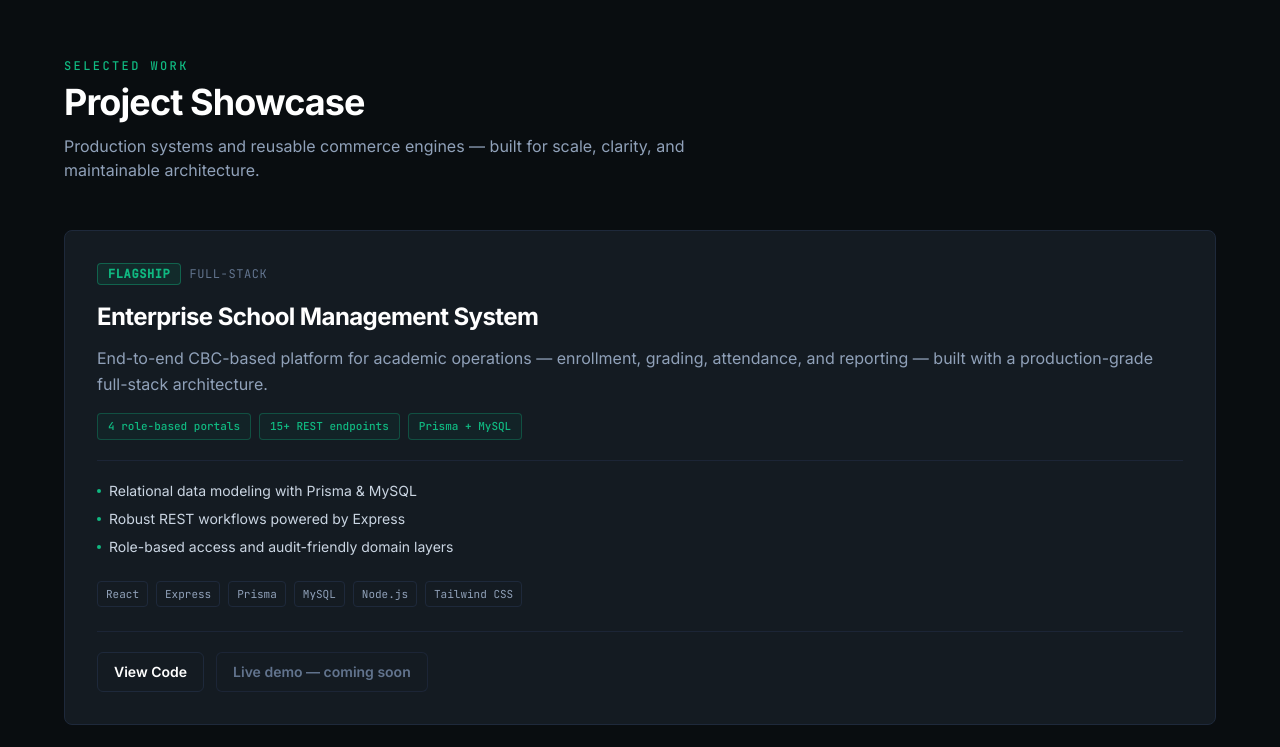
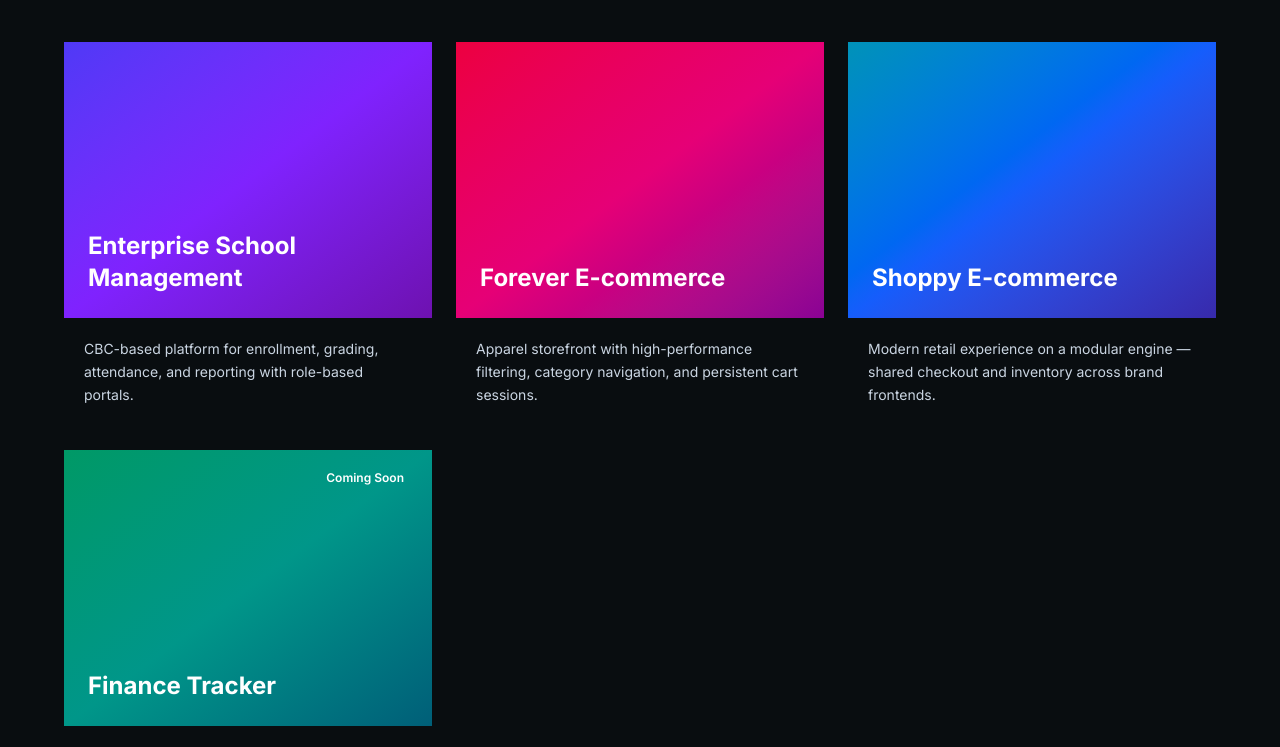
Before and after one commit to HIM-coder001/MY-PORTFOLIO, a React (Vite) app: page / in a window 1280 px wide. Shown: the part 1360-2107 px from the top of the page. Built offline with nearby package versions, Linux system fonts and the light colour scheme.

Commit message:
projects data and section

```diff
--- a/src/components/ProjectCard.jsx
+++ b/src/components/ProjectCard.jsx
@@ -1,93 +1,41 @@
-export default function ProjectCard({ project, className = '' }) {
-  return (
-    <article
-      className={`project-card-glow flex h-full flex-col rounded-lg border border-border-slate bg-slate-card p-6 sm:p-7 ${className}`}
+export default function ProjectCard({ project }) {
+  const cardContent = (
+    <>
+      <div
+        className={`relative aspect-[4/3] bg-gradient-to-br ${project.gradient} p-6`}
       >
-      <div className="mb-4 flex flex-wrap items-center gap-2">
-        <span className="rounded border border-emerald-accent/40 bg-emerald-accent/10 px-2.5 py-0.5 font-mono text-[10px] font-semibold uppercase tracking-wider text-emerald-accent sm:text-xs">
-          {project.badge}
-        </span>
-        {project.featured && (
-          <span className="font-mono text-[10px] uppercase tracking-wider text-slate-500 sm:text-xs">
-            Full-Stack
+        {project.isPrivate && (
+          <span className="absolute left-4 top-4 rounded-full bg-black/60 px-3 py-1 text-xs font-medium text-white/90 backdrop-blur-sm">
+            This repository is private
           </span>
         )}
+        {project.comingSoon && (
+          <span className="absolute right-4 top-4 rounded-full bg-primary px-3 py-1 text-xs font-semibold text-white">
+            Coming Soon
+          </span>
+        )}
+        <div className="flex h-full items-end">
+          <h3 className="text-xl font-bold text-white sm:text-2xl">{project.title}</h3>
         </div>
+      </div>
+      <div className="p-5">
+        <p className="text-sm leading-relaxed text-muted">{project.description}</p>
+      </div>
+    </>
+  );
 
-      <h3 className="text-xl font-bold tracking-tight text-white sm:text-2xl">
-        {project.title}
-      </h3>
-
-      <p className="mt-3 text-sm leading-relaxed text-slate-400 sm:text-base">
-        {project.description}
-      </p>
-
-      {project.metrics?.length > 0 && (
-        <div className="mt-4 flex flex-wrap gap-2">
-          {project.metrics.map((metric) => (
-            <span
-              key={metric}
-              className="rounded border border-emerald-accent/30 bg-emerald-accent/5 px-2.5 py-1 font-mono text-[10px] font-medium text-emerald-accent sm:text-[11px]"
-            >
-              {metric}
-            </span>
-          ))}
-        </div>
-      )}
-
-      <ul className="mt-5 flex-grow space-y-2 border-t border-border-slate/80 pt-5">
-        {project.highlights.map((point) => (
-          <li
-            key={point}
-            className="flex gap-2 text-sm text-slate-300 before:mt-2 before:h-1 before:w-1 before:shrink-0 before:rounded-full before:bg-emerald-accent before:content-['']"
-          >
-            {point}
-          </li>
-        ))}
-      </ul>
-
-      <div className="mt-6 flex flex-wrap gap-2">
-        {project.stack.map((tech) => (
-          <span
-            key={tech}
-            className="rounded border border-border-slate px-2 py-1 font-mono text-[11px] text-slate-400"
-          >
-            {tech}
-          </span>
-        ))}
-      </div>
-
-      {project.repoUrl && (
-        <div className="mt-6 flex flex-wrap gap-3 border-t border-border-slate/80 pt-5">
+  if (project.repoUrl && !project.comingSoon) {
+    return (
       <a
         href={project.repoUrl}
         target="_blank"
         rel="noopener noreferrer"
-            className="inline-flex min-h-10 items-center justify-center rounded-md border border-border-slate px-4 text-sm font-semibold text-white transition hover:border-emerald-accent hover:text-emerald-accent focus-visible:outline focus-visible:outline-2 focus-visible:outline-offset-2 focus-visible:outline-emerald-accent"
+        className="project-card block"
       >
-            View Code
+        {cardContent}
       </a>
-          {project.liveUrl ? (
-            <a
-              href={project.liveUrl}
-              target="_blank"
-              rel="noopener noreferrer"
-              className="inline-flex min-h-10 items-center justify-center rounded-md border border-emerald-accent bg-emerald-accent/10 px-4 text-sm font-semibold text-emerald-accent transition hover:bg-emerald-accent hover:text-obsidian focus-visible:outline focus-visible:outline-2 focus-visible:outline-offset-2 focus-visible:outline-emerald-accent"
-            >
-              Live Demo
-            </a>
-          ) : (
-            <button
-              type="button"
-              disabled
-              title="Add liveUrl in projects.js after you deploy"
-              className="inline-flex min-h-10 cursor-not-allowed items-center justify-center rounded-md border border-border-slate/80 bg-slate-card px-4 text-sm font-semibold text-slate-500"
-            >
-              Live demo — coming soon
-            </button>
-          )}
-        </div>
-      )}
-    </article>
     );
   }
+
+  return <article className="project-card">{cardContent}</article>;
+}
--- a/src/components/ProjectShowcase.jsx
+++ b/src/components/ProjectShowcase.jsx
@@ -1,34 +1,20 @@
-import { flagshipProject, engineProjects } from '../data/projects.js';
+import { projects } from '../data/projects.js';
 import ProjectCard from './ProjectCard.jsx';
+import { siteConfig } from '../data/siteConfig.js';
 
 export default function ProjectShowcase() {
   return (
-    <section
-      id="projects"
-      className="border-t border-border-slate/60 px-4 py-16 sm:px-6 sm:py-20 lg:px-8 lg:py-24"
-    >
+    <section id="projects" className="animate-on-scroll section-pad border-t border-border-muted">
       <div className="mx-auto max-w-6xl">
-        <header className="mb-10 text-center sm:mb-12 lg:text-left">
-          <p className="font-mono text-xs font-medium uppercase tracking-[0.2em] text-emerald-accent">
-            Selected Work
-          </p>
-          <h2 className="mt-2 text-3xl font-bold tracking-tight text-white sm:text-4xl">
-            Project Showcase
-          </h2>
-          <p className="mx-auto mt-3 max-w-2xl text-sm text-slate-400 sm:text-base lg:mx-0">
-            Production systems and reusable commerce engines — built for scale,
-            clarity, and maintainable architecture.
-          </p>
+        <header className="mb-14">
+          <h2 className="section-title">My Projects</h2>
+          <p className="section-subtitle whitespace-pre-line">{siteConfig.projectsIntro}</p>
         </header>
 
-        <div className="grid grid-cols-1 gap-6">
-          <ProjectCard project={flagshipProject} className="lg:p-8" />
-
-          <div className="grid grid-cols-1 gap-6 md:grid-cols-2">
-            {engineProjects.map((project) => (
-              <ProjectCard key={project.id} project={project} />
-            ))}
-          </div>
+        <div className="grid gap-6 sm:grid-cols-2 lg:grid-cols-3">
+          {projects.map((project) => (
+            <ProjectCard key={project.id} project={project} />
+          ))}
         </div>
       </div>
     </section>
--- a/src/data/projects.js
+++ b/src/data/projects.js
@@ -1,52 +1,45 @@
-export const flagshipProject = {
-  id: 'school-management-system',
-  title: 'Enterprise School Management System',
-  badge: 'Flagship',
-  description:
-    'End-to-end CBC-based platform for academic operations — enrollment, grading, attendance, and reporting — built with a production-grade full-stack architecture.',
-  metrics: ['4 role-based portals', '15+ REST endpoints', 'Prisma + MySQL'],
-  highlights: [
-    'Relational data modeling with Prisma & MySQL',
-    'Robust REST workflows powered by Express',
-    'Role-based access and audit-friendly domain layers',
-  ],
-  stack: ['React', 'Express', 'Prisma', 'MySQL', 'Node.js', 'Tailwind CSS'],
-  repoUrl: 'https://github.com/HIM-coder001/CBC-BASED-SCHOOL-MANAGEMENT-SYSTEM',
-  liveUrl: null,
-  featured: true,
-};
-
-export const engineProjects = [
+export const projects = [
+  {
+    id: 'school-management-system',
+    title: 'Enterprise School Management',
+    description:
+      'CBC-based platform for enrollment, grading, attendance, and reporting with role-based portals.',
+    gradient: 'from-indigo-600 via-violet-600 to-purple-800',
+    repoUrl: 'https://github.com/HIM-coder001/CBC-BASED-SCHOOL-MANAGEMENT-SYSTEM',
+    liveUrl: null,
+    isPrivate: false,
+    comingSoon: false,
+  },
   {
     id: 'forever-ecommerce',
     title: 'Forever E-commerce',
-    badge: 'Reusable Engine',
     description:
-      'A sleek, apparel-focused storefront with high-performance filtering, category navigation, and smooth state-driven cart checking.',
-    metrics: ['Client-side filter & sort', 'Persistent cart sessions', 'Modular catalog API'],
-    highlights: [
-      'Fast client-side filtering & sort pipelines',
-      'Optimistic cart state with persistent sessions',
-      'Modular catalog engine shared across brands',
-    ],
-    stack: ['React', 'Tailwind CSS', 'Node.js', 'Express', 'MySQL'],
+      'Apparel storefront with high-performance filtering, category navigation, and persistent cart sessions.',
+    gradient: 'from-rose-600 via-pink-600 to-fuchsia-800',
     repoUrl: 'https://github.com/HIM-coder001/FOREVER-E-COMMERSE',
     liveUrl: null,
+    isPrivate: false,
+    comingSoon: false,
   },
   {
     id: 'shoppy-ecommerce',
     title: 'Shoppy E-commerce',
-    badge: 'Reusable Engine',
     description:
-      'A modern retail experience on the same core modular engine — proving architectural scalability across distinct brand frontends.',
-    metrics: ['Shared checkout module', '2 brand UI shells', 'Identical API contracts'],
-    highlights: [
-      'Swappable theme & layout presets per brand',
-      'Shared checkout, inventory, and auth modules',
-      'Identical API contracts, differentiated UI shells',
-    ],
-    stack: ['React', 'Tailwind CSS', 'Node.js', 'Express', 'MySQL'],
+      'Modern retail experience on a modular engine — shared checkout and inventory across brand frontends.',
+    gradient: 'from-cyan-600 via-blue-600 to-indigo-800',
     repoUrl: 'https://github.com/HIM-coder001/SHOPPY-E-COMMERSE',
     liveUrl: null,
+    isPrivate: false,
+    comingSoon: false,
+  },
+  {
+    id: 'imagify',
+    title: 'Finance Tracker',
+    description: 'Seamless transaction management and spending insights for everyday budgeting.',
+    gradient: 'from-emerald-600 via-teal-600 to-cyan-800',
+    repoUrl: null,
+    liveUrl: null,
+    isPrivate: false,
+    comingSoon: true,
   },
 ];
```
Lines whose indentation alone changed are shown as unchanged.
